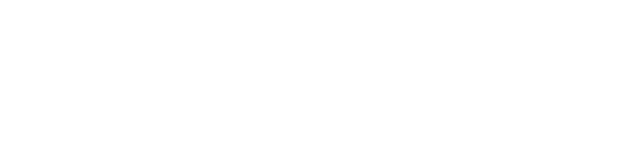
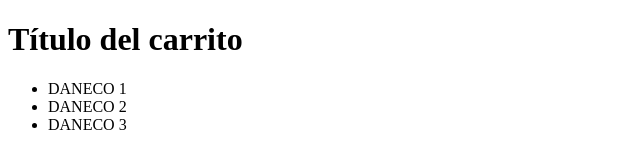
Before and after one commit to GianlucaGraciolli/Prj-lojas-abc, a plain HTML site: page index.html in a window 1280 px wide. Shown: the whole page, without its empty margins (0-640 px from the left). Drawn offline with Linux system fonts and the light colour scheme.

Commit message:
Estrutura básica index.html

```diff
--- a/index.html
+++ b/index.html
@@ -7,6 +7,11 @@
     <title>Document</title>
 </head>
 <body>
-
+    <h1> <table>Título del carrito</table></h1>
+    <ul>
+        <li>DANECO 1</li>
+        <li>DANECO 2</li>
+        <li>DANECO 3</li>
+    </ul>
 </body>
 </html>
```
